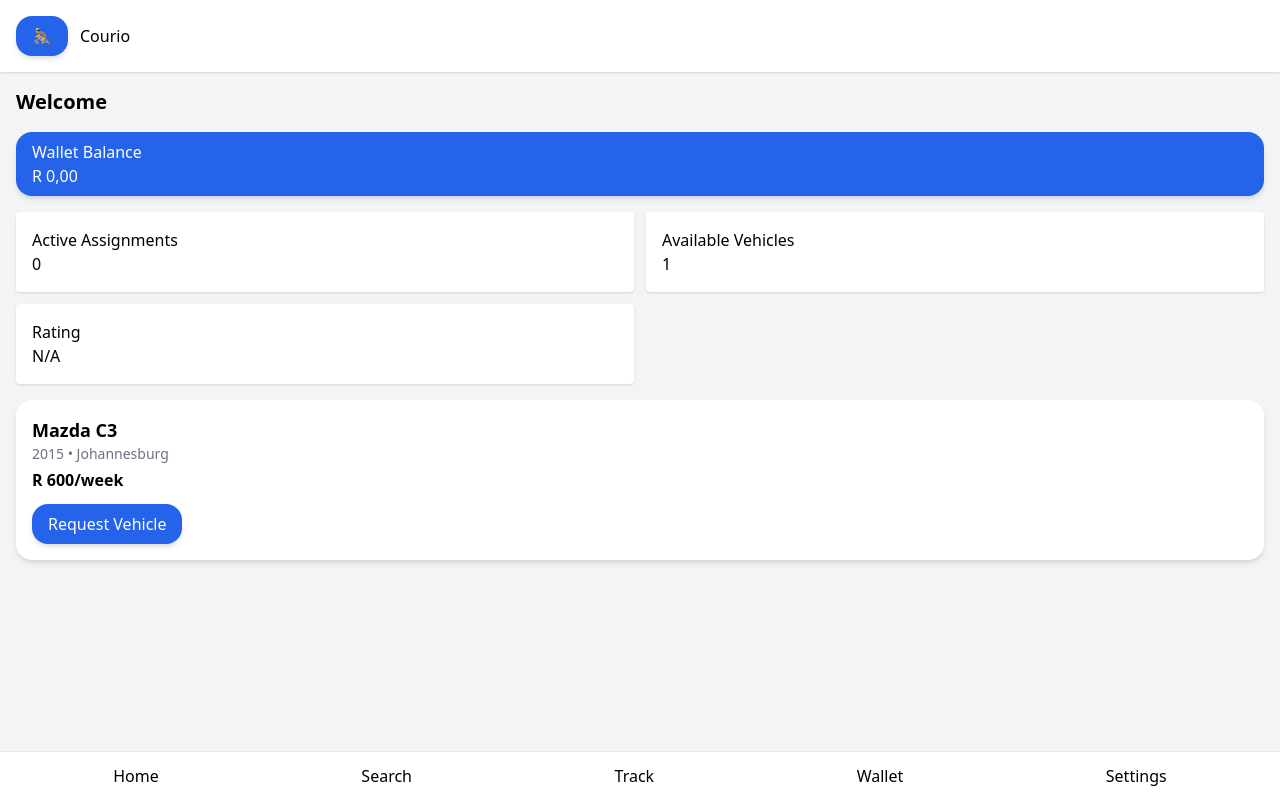
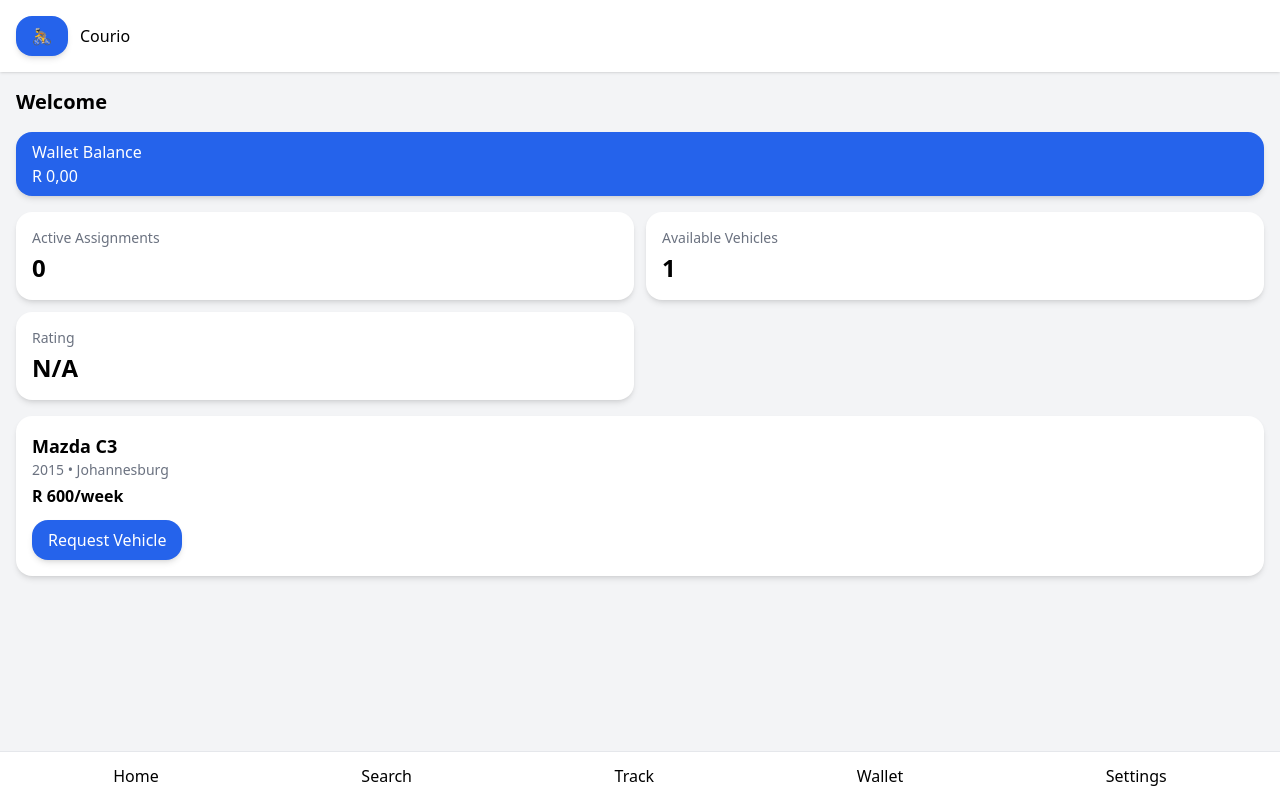
Before and after one commit to Kaneloth/Courio, a Next.js app: page / in a window 1280 px wide. Built offline with nearby package versions, Linux system fonts and the light colour scheme.

Commit message:
Update StatCard.jsx

```diff
--- a/components/StatCard.jsx
+++ b/components/StatCard.jsx
@@ -1,7 +1,11 @@
-export function StatCard({title,value}){
- return(
-  <div className="bg-white p-4 shadow rounded">
-   <p>{title}</p><h2>{value}</h2>
-  </div>
- )
+export function StatCard({ title, value }) {
+  return (
+    <div className="bg-white p-4 rounded-2xl shadow-md hover:shadow-xl transition">
+      <p className="text-sm text-gray-500">{title}</p>
+
+      <h2 className="text-2xl font-bold mt-1">
+        {value}
+      </h2>
+    </div>
+  );
 }
```
